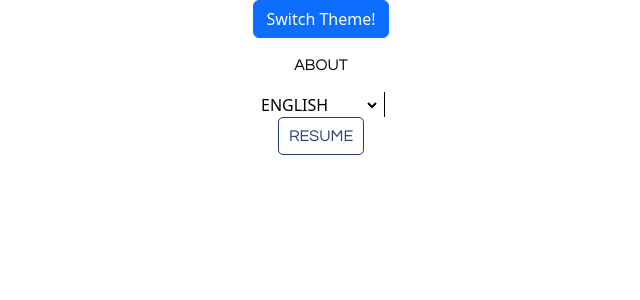
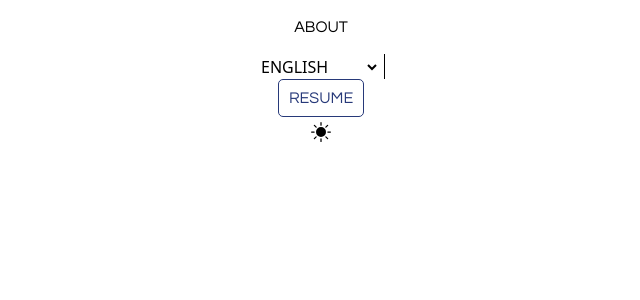
Before and after one commit to luis-saes/developer-portfolio, a React (Create React App) app in the folder front-end/: page / in a window 1280 px wide. Shown: the top 300 px of the page, without its empty margins (319-959 px from the left). Built offline with nearby package versions, Linux system fonts and the light colour scheme.

Commit message:
theme button, closes #4

```diff
--- a/front-end/src/components/Navbar/Navbar.tsx
+++ b/front-end/src/components/Navbar/Navbar.tsx
@@ -1,32 +1,20 @@
-import React, { useContext } from "react";
-import { Button } from "react-bootstrap";
+import React from "react";
 import { useTranslation } from "react-i18next";
-import { ThemeContext } from "../../context/ThemeContext";
 import GenericButton from "./GenericButton";
 import LanguageButton from "./LanguageButton";
 import ResumeButton from "./ResumeButton";
+import ThemeButton from "./ThemeButton";
 import styles from "./Navbar.module.scss";
 
 const Navbar = () => {
-  const { theme, setTheme } = useContext(ThemeContext);
-
-  const switchTheme = () => {
-    if (theme === "light") {
-      setTheme("dark");
-    } else {
-      setTheme("light");
-    }
-    console.log("Changed");
-  };
-
   const { t } = useTranslation();
 
   return (
     <div className={styles.main}>
-      <Button onClick={switchTheme}>Switch Theme!</Button>
       <GenericButton text={t("about")} />
       <LanguageButton />
       <ResumeButton text={t("resume")} />
+      <ThemeButton />
     </div>
   );
 };
--- /dev/null
+++ b/front-end/src/components/Navbar/ThemeButton.module.scss
@@ -0,0 +1,7 @@
+.themeButton {
+  background-color: transparent;
+  border: none;
+  text-align: center;
+  transition: 200ms;
+  position: relative;
+}
--- /dev/null
+++ b/front-end/src/components/Navbar/ThemeButton.tsx
@@ -0,0 +1,48 @@
+import React, { useContext } from "react";
+import { ThemeContext } from "../../context/ThemeContext";
+import styles from "./ThemeButton.module.scss";
+
+const ThemeButton = () => {
+  const { theme, setTheme } = useContext(ThemeContext);
+
+  const sunFill = (
+    <svg
+      xmlns="http://www.w3.org/2000/svg"
+      width="20px"
+      height="20px"
+      fill="#000"
+      viewBox="0 0 16 16"
+    >
+      <path d="M8 12a4 4 0 1 0 0-8 4 4 0 0 0 0 8zM8 0a.5.5 0 0 1 .5.5v2a.5.5 0 0 1-1 0v-2A.5.5 0 0 1 8 0zm0 13a.5.5 0 0 1 .5.5v2a.5.5 0 0 1-1 0v-2A.5.5 0 0 1 8 13zm8-5a.5.5 0 0 1-.5.5h-2a.5.5 0 0 1 0-1h2a.5.5 0 0 1 .5.5zM3 8a.5.5 0 0 1-.5.5h-2a.5.5 0 0 1 0-1h2A.5.5 0 0 1 3 8zm10.657-5.657a.5.5 0 0 1 0 .707l-1.414 1.415a.5.5 0 1 1-.707-.708l1.414-1.414a.5.5 0 0 1 .707 0zm-9.193 9.193a.5.5 0 0 1 0 .707L3.05 13.657a.5.5 0 0 1-.707-.707l1.414-1.414a.5.5 0 0 1 .707 0zm9.193 2.121a.5.5 0 0 1-.707 0l-1.414-1.414a.5.5 0 0 1 .707-.707l1.414 1.414a.5.5 0 0 1 0 .707zM4.464 4.465a.5.5 0 0 1-.707 0L2.343 3.05a.5.5 0 1 1 .707-.707l1.414 1.414a.5.5 0 0 1 0 .708z" />
+    </svg>
+  );
+
+  const moon = (
+    <svg
+      xmlns="http://www.w3.org/2000/svg"
+      width="20px"
+      height="20px"
+      fill="#fff"
+      viewBox="0 0 16 16"
+    >
+      <path d="M6 .278a.768.768 0 0 1 .08.858 7.208 7.208 0 0 0-.878 3.46c0 4.021 3.278 7.277 7.318 7.277.527 0 1.04-.055 1.533-.16a.787.787 0 0 1 .81.316.733.733 0 0 1-.031.893A8.349 8.349 0 0 1 8.344 16C3.734 16 0 12.286 0 7.71 0 4.266 2.114 1.312 5.124.06A.752.752 0 0 1 6 .278zM4.858 1.311A7.269 7.269 0 0 0 1.025 7.71c0 4.02 3.279 7.276 7.319 7.276a7.316 7.316 0 0 0 5.205-2.162c-.337.042-.68.063-1.029.063-4.61 0-8.343-3.714-8.343-8.29 0-1.167.242-2.278.681-3.286z" />
+    </svg>
+  );
+
+  const switchTheme = () => {
+    if (theme === "light") {
+      setTheme("dark");
+    } else {
+      setTheme("light");
+    }
+    console.log("Changed");
+  };
+
+  return (
+    <button onClick={switchTheme} className={styles.themeButton}>
+      {theme === "light" ? sunFill : moon}
+    </button>
+  );
+};
+
+export default ThemeButton;
```
Also changed, not shown: front-end/src/components/Temp.tsx (deleted, +0 -45 lines).
